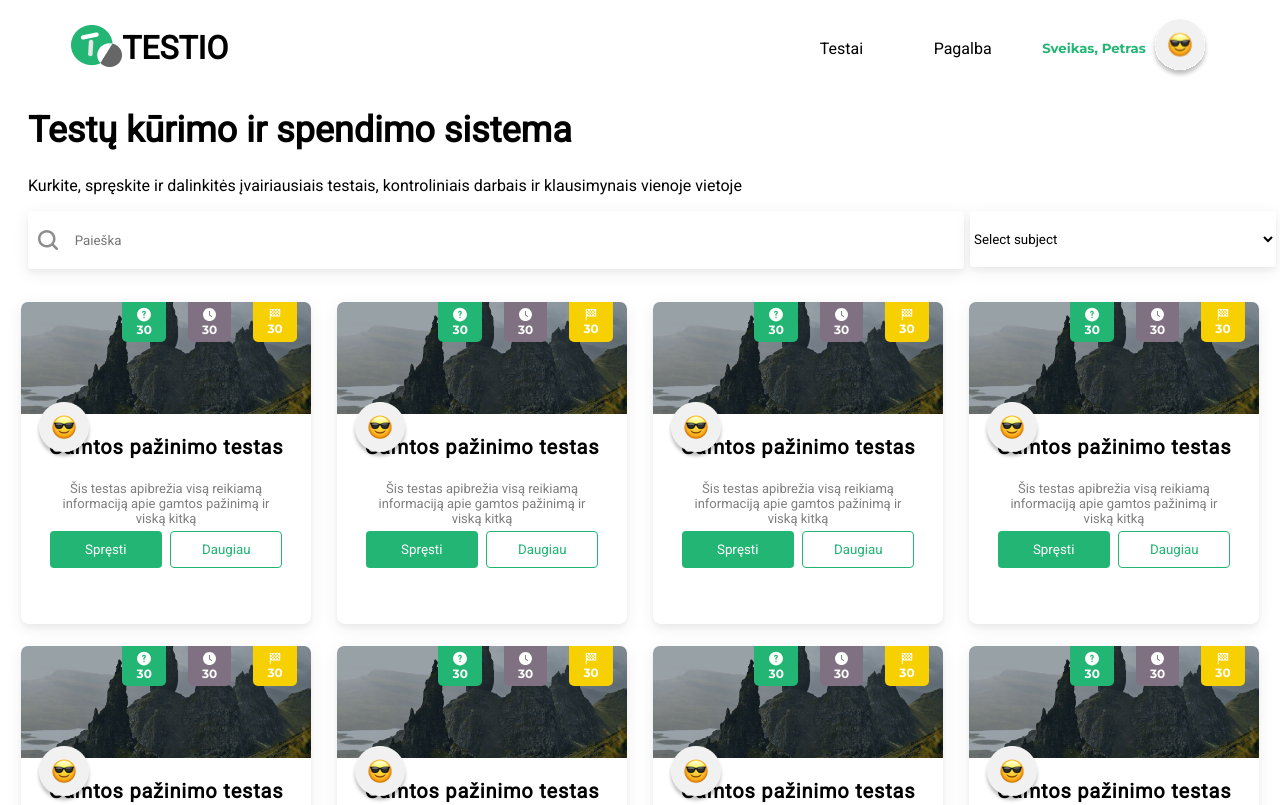
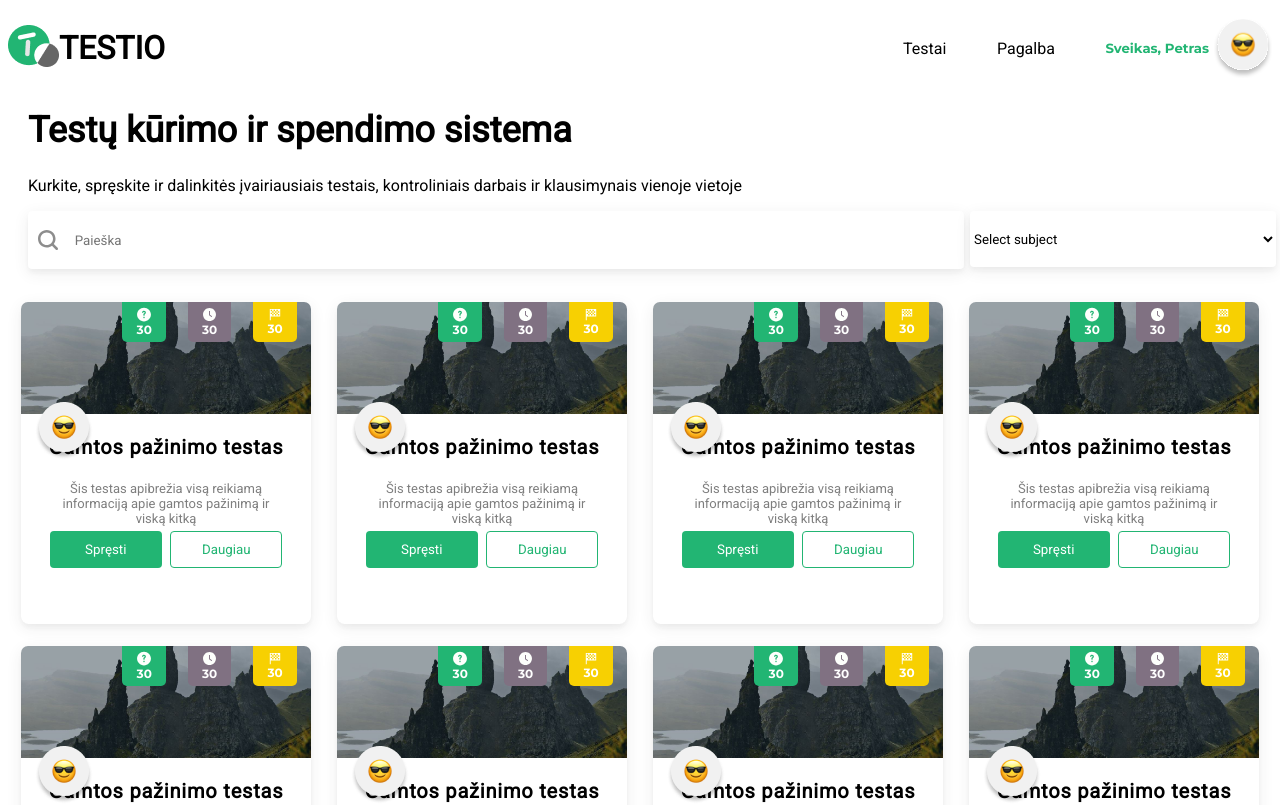
Before and after one commit to CypressG/test-exercise, a JavaScript app: page / in a window 1280 px wide. Shown: the top 805 px of the page. Built offline with nearby package versions, Linux system fonts and the light colour scheme.

Commit message:
Updated style.css

```diff
--- a/src/style.css
+++ b/src/style.css
@@ -34,7 +34,7 @@ h5 {
 #navbar-container {
   display: flex;
   justify-content: space-between;
-  width: 90%;
+  width: 100%;
   margin: auto;
 }
 #navbar-menu-items-container {
@@ -44,12 +44,12 @@ h5 {
   justify-content: space-evenly;
   margin: 0;
   padding: 0;
-  flex-basis: 30%;
+  flex-basis: 25%;
   list-style: none;
 }
 #navbar-menu-items-container li {
   font-weight: 400;
-  padding: 20px;
+  padding: 20px 0;
 }
 #navbar-menu-items-container li:hover {
   border-bottom: 2px solid #22b573;
```
